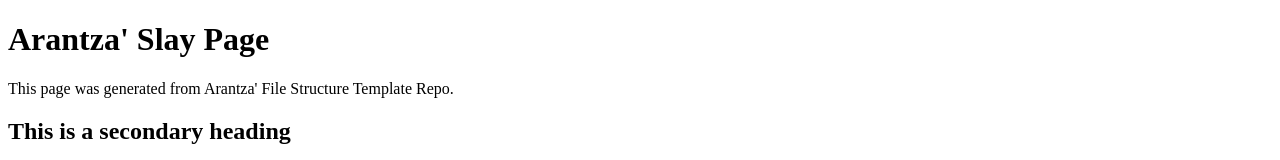
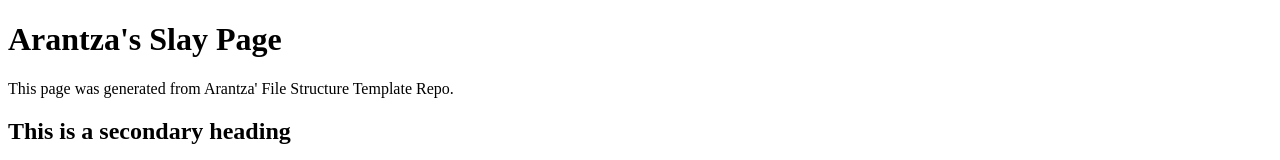
Before and after one commit to arantzasvz/art101, a plain HTML site: page index.html in a window 1280 px wide. Shown: the top 160 px of the page. Drawn offline with Linux system fonts and the light colour scheme.

Commit message:
Update index.html

```diff
--- a/index.html
+++ b/index.html
@@ -6,7 +6,7 @@
 </head>
 <body>
 	<main>
-		<h1>Arantza' Slay Page </h1>
+		<h1>Arantza's Slay Page </h1>
 		<p>This page was generated from Arantza' File Structure Template Repo.</p>
 
 		<h2>This is a secondary heading
```
